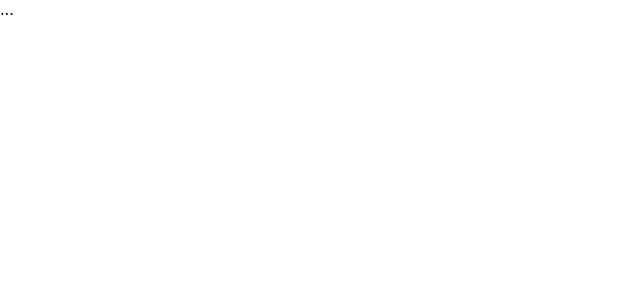
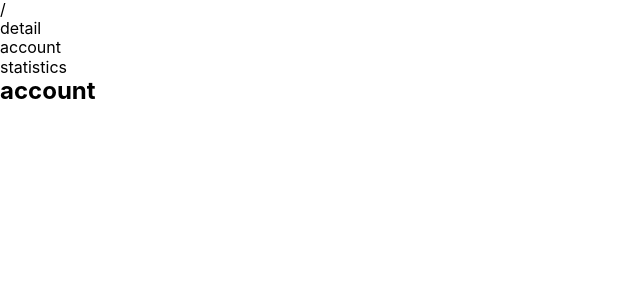
Before and after one commit to ChiLi2000/keep-accounts-r, a React (Create React App) app: page /#/account in a window 1280 px wide. Shown: the top 300 px of the page, without its empty margins (0-640 px from the left). Built offline with nearby package versions, Linux system fonts and the light colour scheme.

Commit message:
使用 Router 切换页面

```diff
--- a/package.json
+++ b/package.json
@@ -12,6 +12,7 @@
     "@types/react-dom": "^16.9.8",
     "react": "^17.0.1",
     "react-dom": "^17.0.1",
+    "react-router-dom": "^5.2.0",
     "react-scripts": "4.0.1",
     "typescript": "^4.0.3",
     "web-vitals": "^0.2.4"
@@ -41,6 +42,7 @@
     ]
   },
   "devDependencies": {
+    "@types/react-router-dom": "^5.1.6",
     "node-sass": "npm:dart-sass@1.25.0"
   }
 }
--- a/src/App.tsx
+++ b/src/App.tsx
@@ -1,9 +1,55 @@
 import React from 'react';
+import {
+  HashRouter  as Router,
+  Switch,
+  Route,
+  Link,
+  Redirect
+} from "react-router-dom";
+import Account from "./views/Account";
+import Detail from "./views/Detail";
+import Statistics from "./views/Statistics";
+import NotFound from "./views/NotFound";
 
 function App() {
   return (
-    <div>...</div>
+    <Router>
+      <div>
+        <nav>
+          <ul>
+            <li>
+              <Link to="/">/</Link>
+            </li>
+            <li>
+              <Link to="/detail">detail</Link>
+            </li>
+            <li>
+              <Link to="/account">account</Link>
+            </li>
+            <li>
+              <Link to="/statistics">statistics</Link>
+            </li>
+          </ul>
+        </nav>
+
+        <Switch>
+          <Redirect exact from="/" to="/account"/>
+          <Route path="/detail">
+            <Detail />
+          </Route>
+          <Route path="/account">
+            <Account />
+          </Route>
+          <Route path="/statistics">
+            <Statistics />
+          </Route>
+          <Route path="*">
+            <NotFound />
+          </Route>
+        </Switch>
+      </div>
+    </Router>
   );
 }
 
-export default App;
+export default App
--- /dev/null
+++ b/src/views/Account.tsx
@@ -0,0 +1,7 @@
+import React from "react";
+
+function Account() {
+  return <h2>account</h2>;
+}
+
+export default Account
--- /dev/null
+++ b/src/views/Detail.tsx
@@ -0,0 +1,7 @@
+import React from "react";
+
+function Detail() {
+  return <h2>Detail</h2>;
+}
+
+export default Detail
--- /dev/null
+++ b/src/views/NotFound.tsx
@@ -0,0 +1,7 @@
+import React from "react";
+
+function NotFound() {
+  return <h2>你丫丫写错了把</h2>;
+}
+
+export default NotFound
--- /dev/null
+++ b/src/views/Statistics.tsx
@@ -0,0 +1,7 @@
+import React from "react";
+
+function Statistics() {
+  return <h2>Statistics</h2>;
+}
+
+export default Statistics
```
Also changed, not shown: 1 other file (tests, documents, lock files or other folders).
